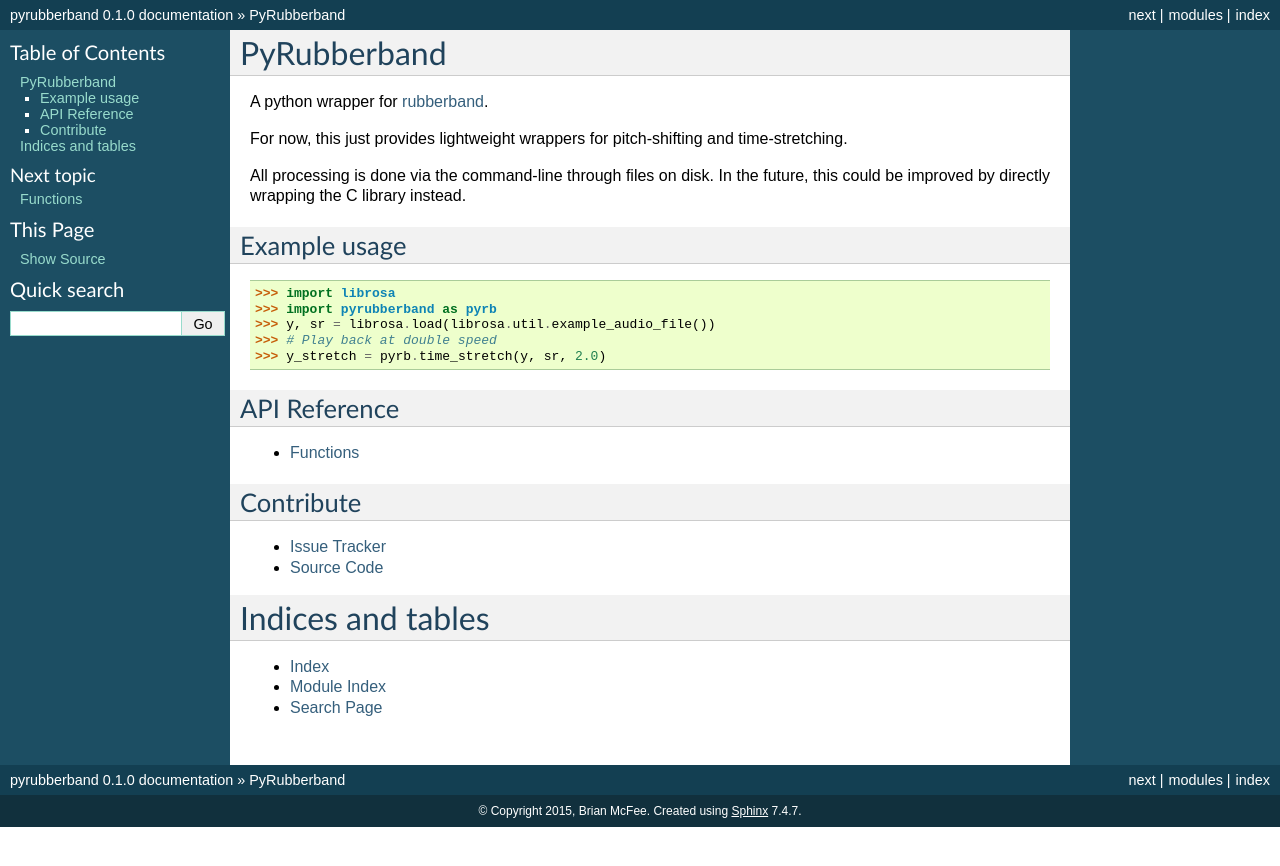
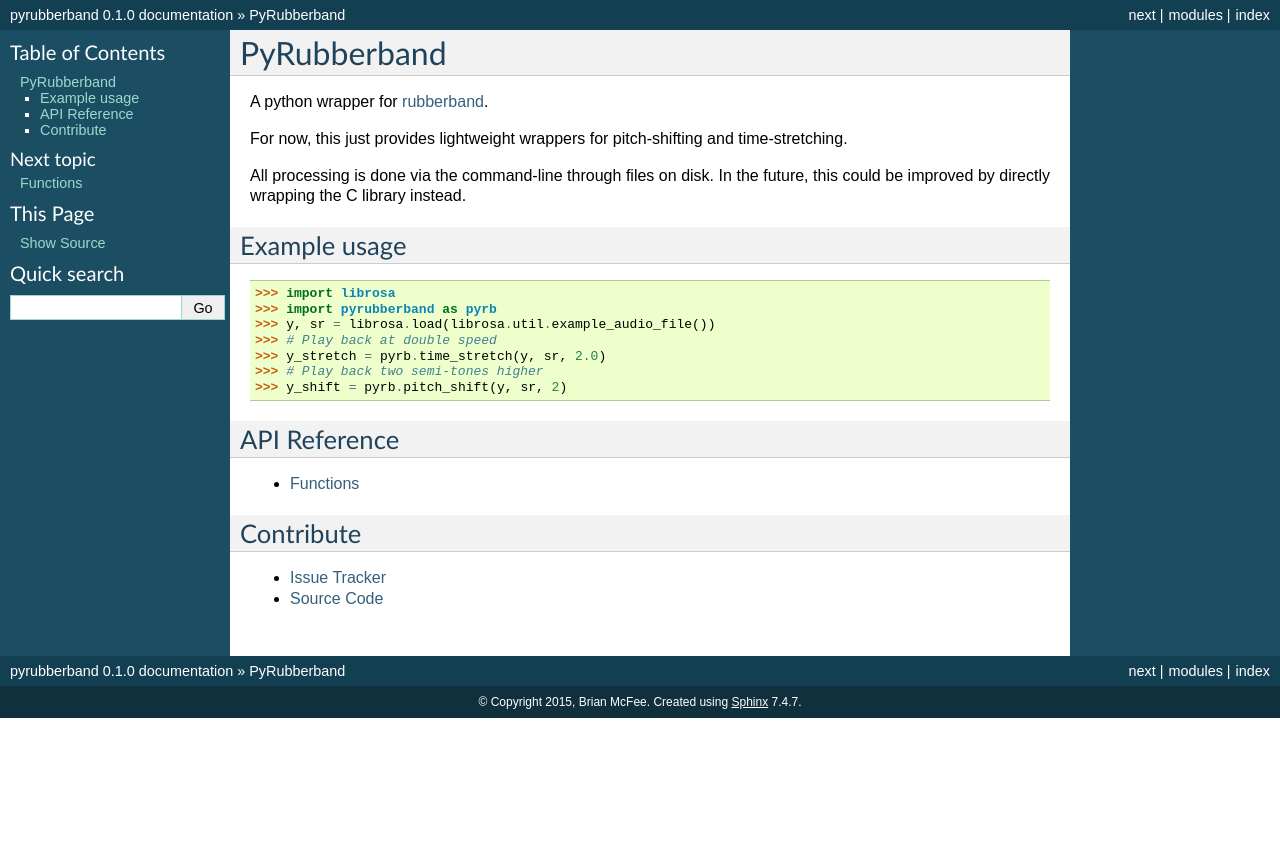
Before and after one commit to bmcfee/pyrubberband, a Sphinx documentation site: the page built from docs/index.rst, in a window 1280 px wide. Shown: the top 866 px of the page. Built offline with Sphinx 7.4.7, drawn with Linux system fonts in a browser that asks for light colours.

Commit message:
fixing typos in docs

```diff
--- a/docs/api.rst
+++ b/docs/api.rst
@@ -1,8 +1,7 @@
 .. _api:
 
-.. module:: pyrbberband
+.. module:: pyrubberband
 
 Functions
 ---------
-
 .. automodule:: pyrb
--- a/docs/index.rst
+++ b/docs/index.rst
@@ -15,7 +15,6 @@
 
 Example usage
 -------------
-
 .. code-block:: python
 
     >>> import librosa
@@ -23,11 +22,12 @@
     >>> y, sr = librosa.load(librosa.util.example_audio_file())
     >>> # Play back at double speed
     >>> y_stretch = pyrb.time_stretch(y, sr, 2.0)
+    >>> # Play back two semi-tones higher
+    >>> y_shift = pyrb.pitch_shift(y, sr, 2)
 
 
 API Reference
 -------------
-
 .. toctree::
     :maxdepth: 3
 
@@ -37,11 +37,3 @@
 ----------
 - `Issue Tracker <http://github.com/bmcfee/pyrubberband/issues>`_
 - `Source Code <http://github.com/bmcfee/pyrubberband>`_
-
-
-Indices and tables
-==================
-
-* :ref:`genindex`
-* :ref:`modindex`
-* :ref:`search`
```
